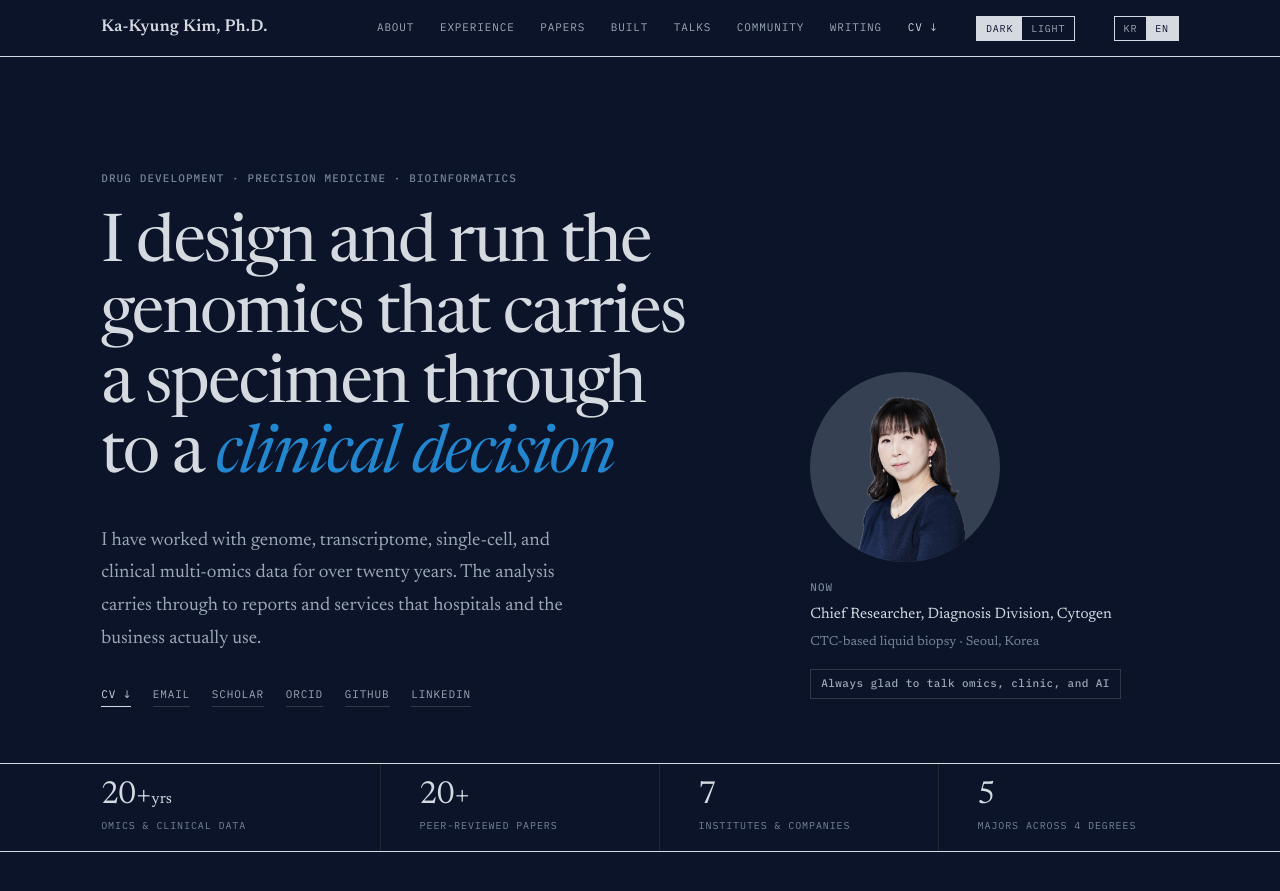
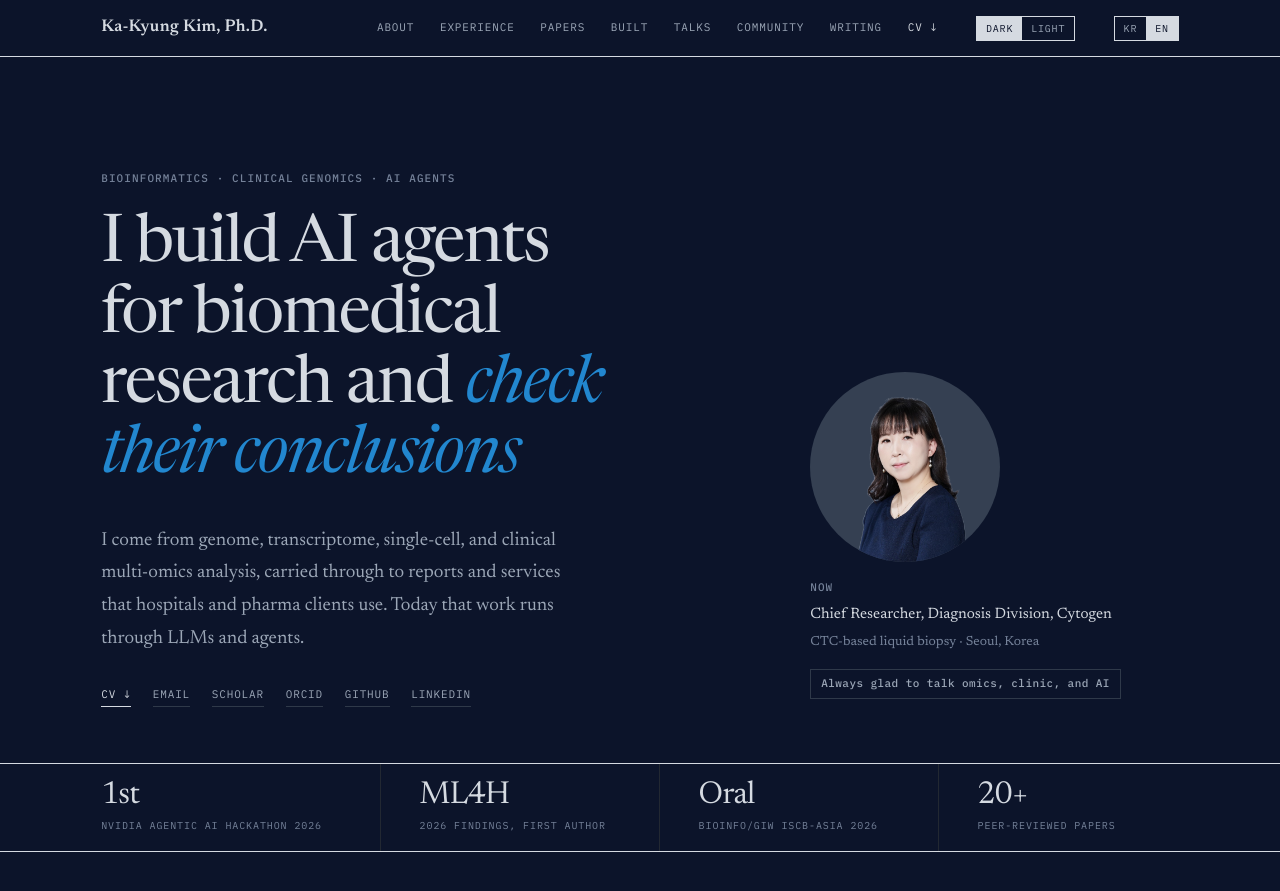
Before and after one commit to kakyungkim/kakyungkim.github.io, a Jekyll site: the page built from index.html, in a window 1280 px wide and 900 px high. Shown: the top 891 px of the window. Built offline with Jekyll 4.4.1, drawn with Linux system fonts in a browser that asks for light colours; some of the changed text lies outside the part shown.

Commit message:
랜딩과 소개: AI 에이전트 중심으로 재구성, 2026 성과 타일, NVIDIA 스택 담당과 자격 반영, 사이드바와 부제 갱신

```diff
--- a/_config.yml
+++ b/_config.yml
@@ -1,5 +1,5 @@
 title: "Ka-Kyung Kim"
-subtitle: "Drug Discovery · Precision Medicine · Bioinformatics"
+subtitle: "Bioinformatics · Clinical Genomics · AI Agents"
 description: "Research notes on drug discovery and precision medicine: genomic analysis, AI model validation, and the LLM agent harnesses I build and check."
 locale: "en-US"
 url: "https://kakyungkim.github.io"
@@ -13,7 +13,7 @@ minimal_mistakes_skin: "air"   # default | air | aqua | contrast | dark | dirt |
 # --- Author profile (sidebar) ---
 author:
   name: "Ka-Kyung Kim"
-  bio: "Genomic analysis from specimen to clinical decision. Chief Researcher, Diagnosis Division, Cytogen."
+  bio: "Building AI agents for biomedical research and checking their conclusions. Chief Researcher, Diagnosis Division, Cytogen."
   location: "Seoul, Korea"
   links:
     - label: "Email"
--- a/index.html
+++ b/index.html
@@ -86,16 +86,16 @@ sitemap: true
     <div class="hero__grid">
       <div>
         <p class="mono" style="margin-bottom:1.5rem">
-          <span class="kr-only">신약개발 · 정밀의학 · 바이오인포매틱스</span>
-          <span class="en-only">Drug Development · Precision Medicine · Bioinformatics</span>
+          <span class="kr-only">바이오인포매틱스 · 임상 유전체 · AI 에이전트</span>
+          <span class="en-only">Bioinformatics · Clinical Genomics · AI Agents</span>
         </p>
         <h1>
-          <span class="kr-only">검체에서 <em>임상 판단</em>까지, 유전체 분석을 설계하고 운영합니다</span>
-          <span class="en-only">I design and run the genomics that carries a specimen through to a <em>clinical decision</em></span>
+          <span class="kr-only">AI 에이전트로 의생명 연구를 자동화하고 <em>결론을 검증</em>합니다</span>
+          <span class="en-only">I build AI agents for biomedical research and <em>check their conclusions</em></span>
         </h1>
         <p class="hero__sub">
-          <span class="kr-only">유전체와 전사체, 단일세포, 임상 멀티오믹스를 20년 넘게 다뤘습니다. 분석 결과는 리포트와 서비스로 이어져 병원과 사업 현장에서 실제로 쓰입니다.</span>
-          <span class="en-only">I have worked with genome, transcriptome, single-cell, and clinical multi-omics data for over twenty years. The analysis carries through to reports and services that hospitals and the business actually use.</span>
+          <span class="kr-only">유전체와 전사체, 단일세포, 임상 멀티오믹스 분석에서 출발해 병원과 제약사가 쓰는 리포트와 서비스를 만들어 왔습니다. 지금은 이 일을 LLM과 에이전트로 합니다.</span>
+          <span class="en-only">I come from genome, transcriptome, single-cell, and clinical multi-omics analysis, carried through to reports and services that hospitals and pharma clients use. Today that work runs through LLMs and agents.</span>
         </p>
         <nav class="hero__links" aria-label="Profiles">
           <a class="cv kr-only" href="/assets/home/KaKyung-Kim-CV_KR.pdf">이력서 ↓</a>
@@ -129,20 +129,20 @@ sitemap: true
     <div class="wrap">
       <ul>
         <li>
-          <span class="n">20+<small style="font-size:0.5em;letter-spacing:0"><span class="kr-only">년</span><span class="en-only">yrs</span></small></span>
-          <span class="l"><span class="kr-only">오믹스·임상 데이터 경력</span><span class="en-only">Omics &amp; clinical data</span></span>
+          <span class="n"><span class="kr-only">1위</span><span class="en-only">1st</span></span>
+          <span class="l">NVIDIA Agentic AI Hackathon 2026</span>
+        </li>
+        <li>
+          <span class="n">ML4H</span>
+          <span class="l"><span class="kr-only">2026 Findings 채택, 제1저자</span><span class="en-only">2026 Findings, first author</span></span>
+        </li>
+        <li>
+          <span class="n"><span class="kr-only">구두 발표</span><span class="en-only">Oral</span></span>
+          <span class="l">BIOINFO/GIW ISCB-Asia 2026</span>
         </li>
         <li>
           <span class="n">20+</span>
           <span class="l"><span class="kr-only">SCI(E) 논문</span><span class="en-only">Peer-reviewed papers</span></span>
-        </li>
-        <li>
-          <span class="n">7</span>
-          <span class="l"><span class="kr-only">연구기관·기업</span><span class="en-only">Institutes &amp; companies</span></span>
-        </li>
-        <li>
-          <span class="n">5</span>
-          <span class="l"><span class="kr-only">전공 분야 · 학위 4개</span><span class="en-only">Majors across 4 degrees</span></span>
         </li>
       </ul>
     </div>
@@ -213,6 +213,10 @@ sitemap: true
 
       <h3 class="sub"><span class="kr-only">현재</span><span class="en-only">Now</span></h3>
       <ul class="nowlist">
+        <li>
+          <span class="k"><span class="kr-only">에이전트</span><span class="en-only">Agents</span></span>
+          <span class="d"><span class="kr-only">FlyGate 팀을 이끌며 NeMo Agent Toolkit과 Nemotron으로 작성 에이전트와 검증 에이전트를 나눈 하네스, BioNeMo NIM의 DiffDock 도킹, OpenShell 샌드박스 정책을 맡았습니다. NVIDIA Certified Associate(AI Model &amp; Application Development) 자격도 취득했습니다. 가짜연구소에서는 다중 에이전트 연구 하네스 AutoBioX와 AI 검토기 검증 벤치마크 Falsify를 이끌고 있습니다.</span><span class="en-only">Led the FlyGate team and built the writer and critic agent harness on NeMo Agent Toolkit and Nemotron, DiffDock docking through BioNeMo NIM, and the OpenShell sandbox policy. Also an NVIDIA Certified Associate in AI Model &amp; Application Development. At Pseudo Lab I lead AutoBioX, a multi-agent research harness, and Falsify, a benchmark for AI paper reviewers.</span></span>
+        </li>
         <li>
           <span class="k">진단</span>
           <span class="d"><span class="kr-only">싸이토젠에서 CTC 기반 액체생검 진단 서비스를 맡아 왔고, 세포 이미지 판독 보조 모델을 배포해 진단 업무에 쓰고 있습니다.</span><span class="en-only">Working on CTC-based liquid biopsy diagnostics at Cytogen, with a cell image review assistant now deployed into the routine work.</span></span>
```
Also changed, not shown: _pages/about-en.md (+26 -9 lines), _pages/about-kr.md (+25 -8 lines).
